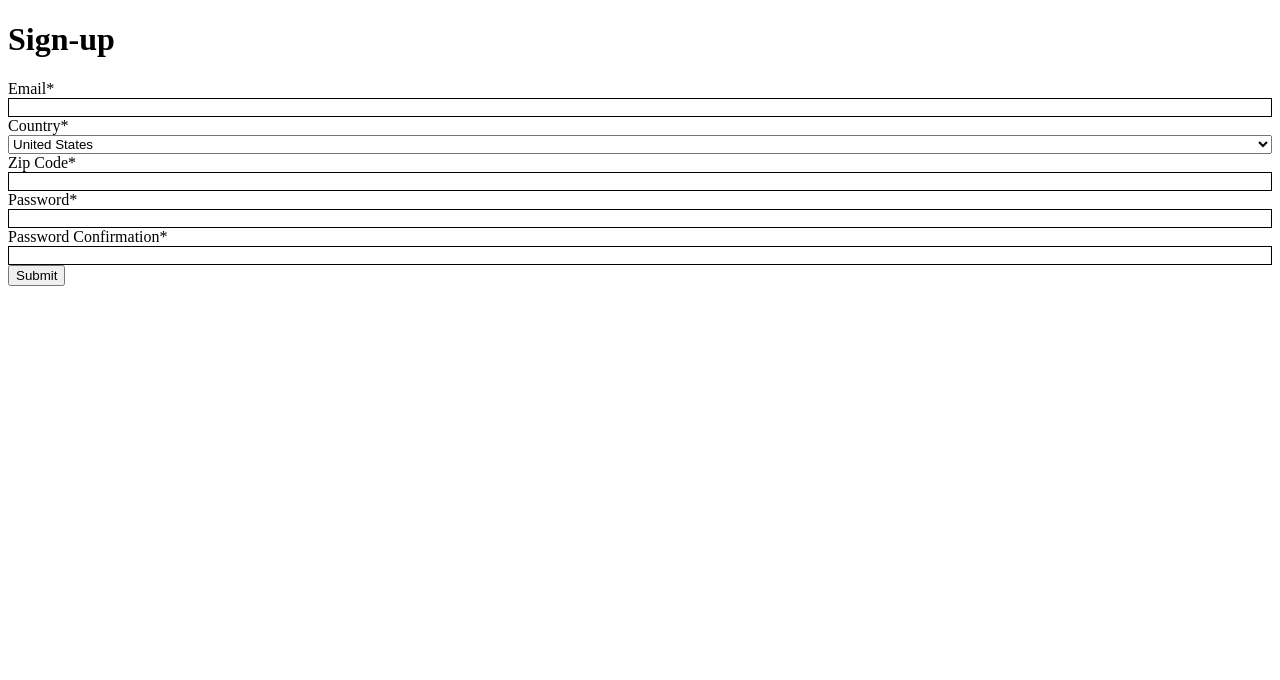
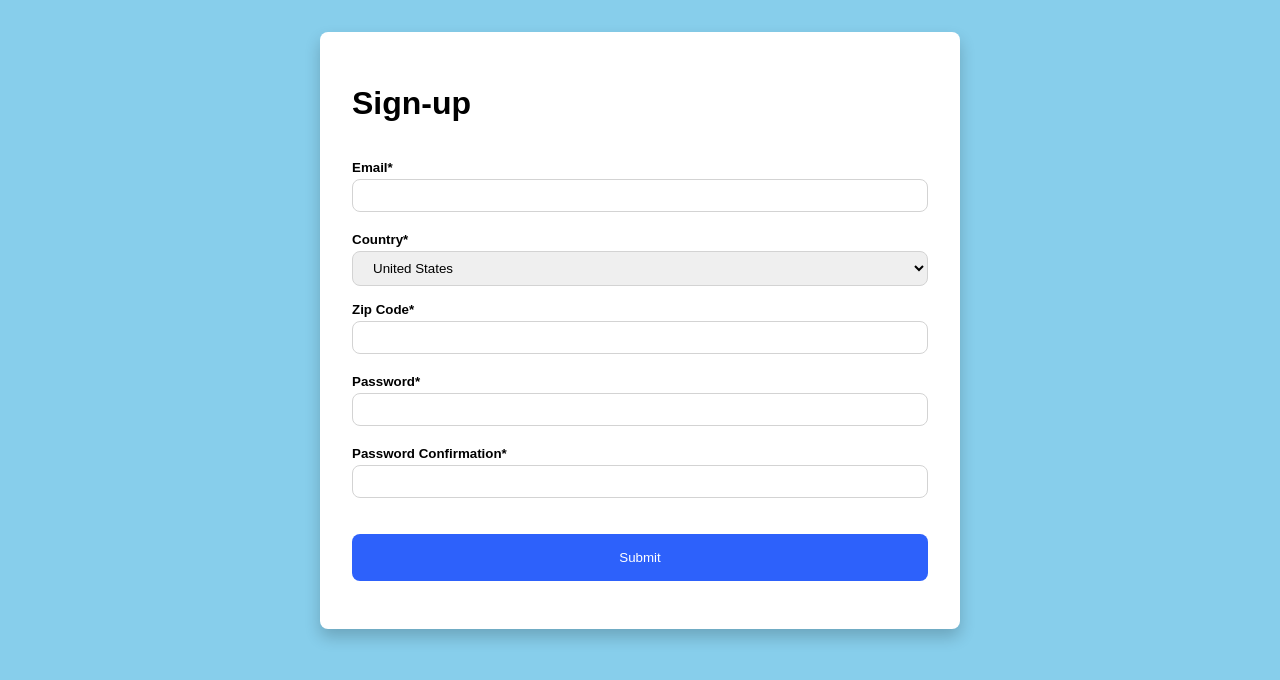
Before and after one commit to brandonwilletts/form-validation, a plain HTML site: page index.html in a window 1280 px wide. Drawn offline with Linux system fonts and the light colour scheme.

Commit message:
Add css styling

```diff
--- a/javascript.js
+++ b/javascript.js
@@ -103,9 +103,11 @@ form.addEventListener("submit", (event) => {
   event.preventDefault();
   const success = document.querySelector(".success");
   if (checkAndRenderAllInputs()) {
-    success.textContent = "Success!";
+    success.style.cssText = "padding: 16px;";
+    success.textContent = "Form submitted!";
     form.reset();
   } else {
+    success.style.cssText = "padding: 0px;";
     success.textContent = "";
   }
 });
--- a/style.css
+++ b/style.css
@@ -1,14 +1,52 @@
 :root {
   --error: red;
+  --button: rgb(45, 97, 251);
+  --button-hover: rgb(34, 74, 195);
+  --success: rgb(218, 248, 217);
+  font-family: Arial, Helvetica, sans-serif;
+}
+
+body {
+  display: flex;
+  justify-content: center;
+  align-items: center;
+  background-color: skyblue;
+  padding: 32px;
+  margin: 0;
+}
+
+form {
+  display: flex;
+  flex-direction: column;
+  gap: 16px;
+  background-color: white;
+  box-shadow: 0px 8px 16px 0px rgba(0, 0, 0, 0.2);
+  border-radius: 8px;
+  padding: 32px;
+  width: 576px;
+}
+
+h1 {
+  font-size: 24pt;
 }
 
 form div {
   display: flex;
   flex-direction: column;
+  gap: 4px;
 }
 
-input:valid {
-  border: 1px solid black;
+label {
+  font-size: 10pt;
+  font-weight: bold;
+}
+
+input,
+select {
+  padding: 8px 16px;
+  border-radius: 8px;
+  border: 1px solid lightgrey;
+  min-width: 300px;
 }
 
 input:invalid {
@@ -17,4 +55,29 @@ input:invalid {
 
 .error {
   color: var(--error);
+  font-size: 8pt;
+  text-align: left;
+  margin-left: 8px;
 }
+
+button {
+  margin-top: 16px;
+  padding: 16px 32px;
+  background-color: var(--button);
+  color: white;
+  border: none;
+  border-radius: 8px;
+}
+
+button:hover {
+  cursor: pointer;
+  background-color: var(--button-hover);
+}
+
+.success {
+  text-align: center;
+  font-size: 10pt;
+  padding: 0;
+  background-color: var(--success);
+  border-radius: 8px;
+}
```
